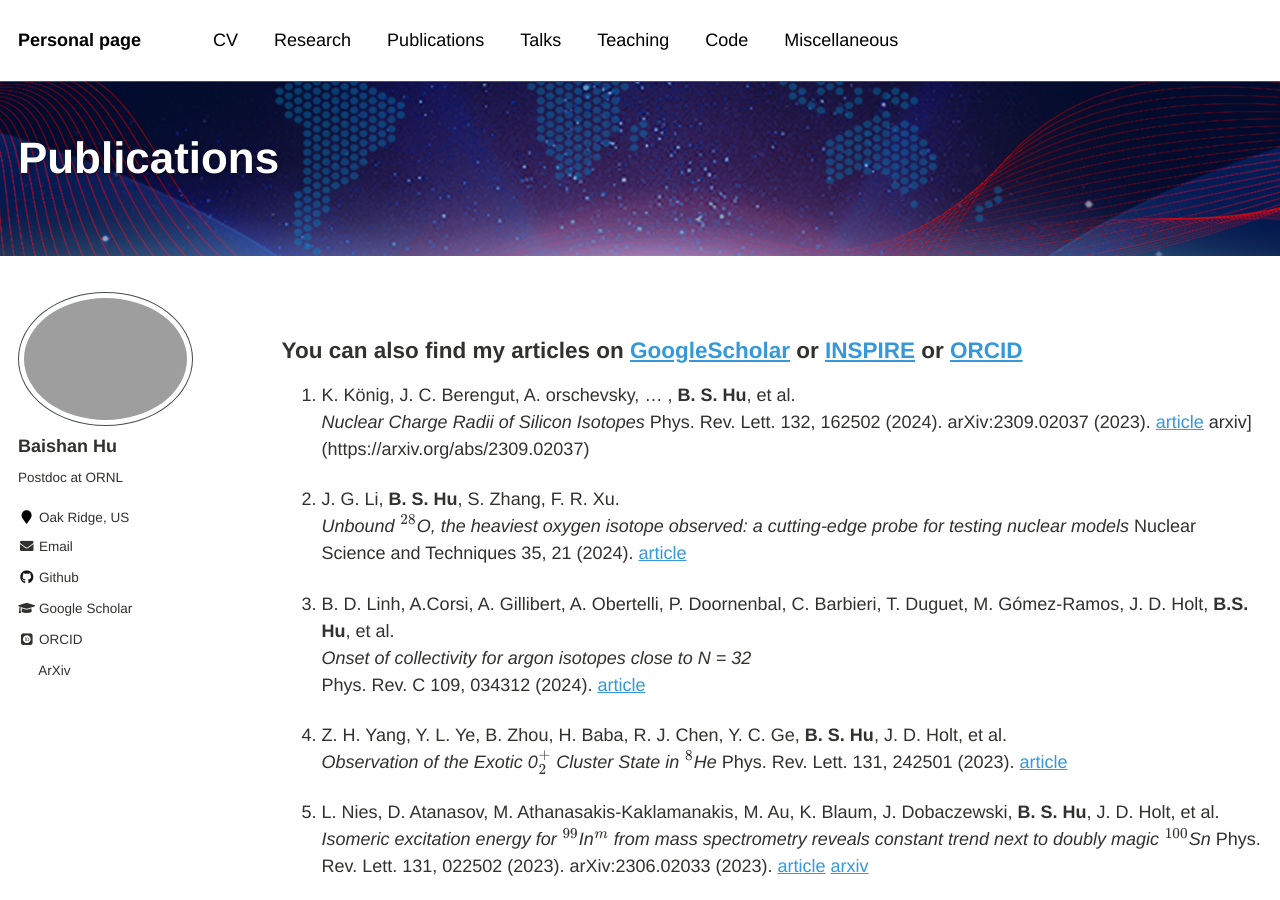
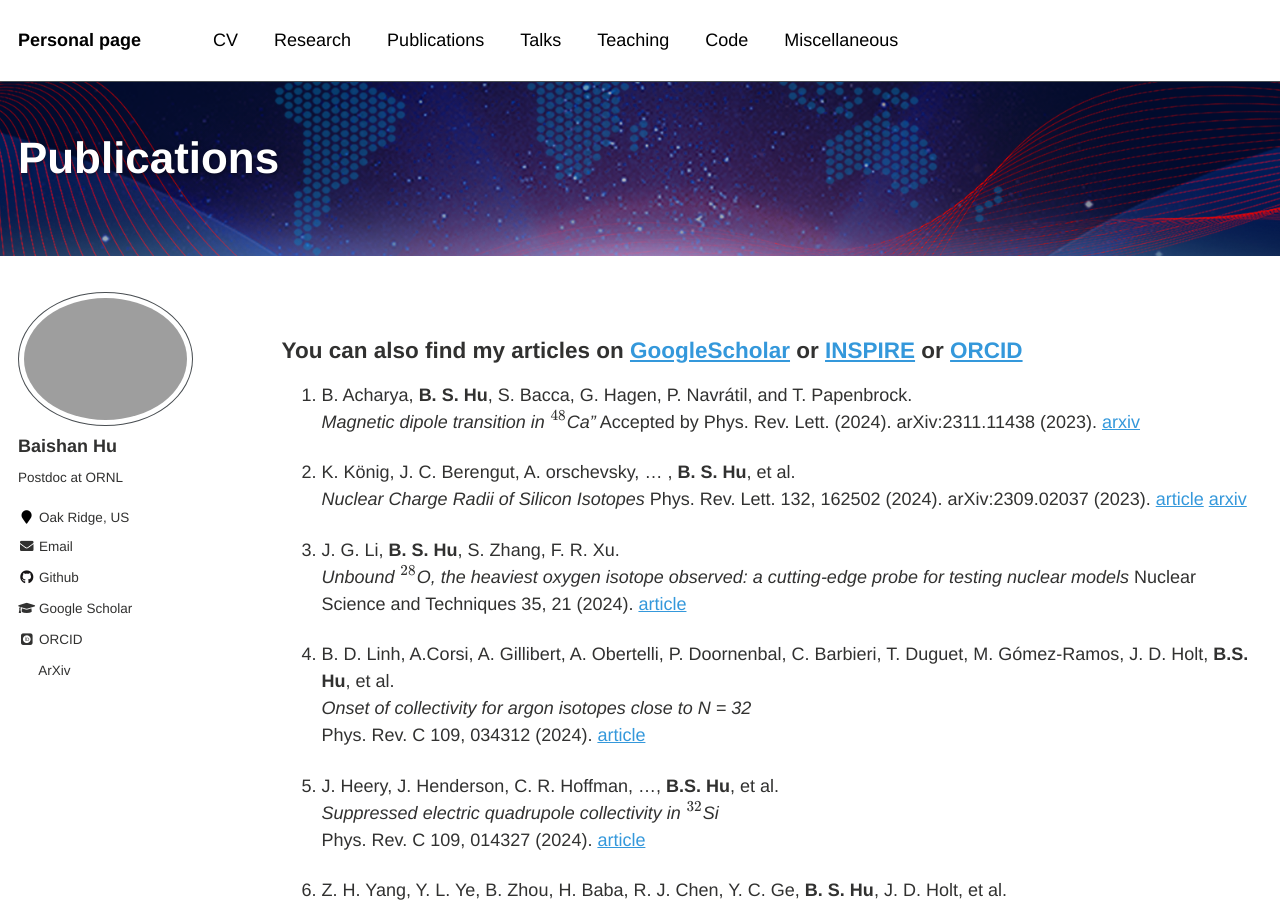
Before and after one commit to BaishanHu/baishanhu.github.io, a Jekyll site: the page built from _pages/publications.md, in a window 1280 px wide and 900 px high. Built offline with Jekyll 4.4.1, drawn with Linux system fonts in a browser that asks for light colours; some web fonts are replaced; formulas are drawn with MathJax 3.

Commit message:
Update Publications

```diff
--- a/_pages/publications.md
+++ b/_pages/publications.md
@@ -20,17 +20,25 @@ header:
 
 ## You can also find my articles on [GoogleScholar](https://scholar.google.com/citations?user=h1UW7HwAAAAJ&hl=en) or [INSPIRE](https://inspirehep.net/authors/1763531) or [ORCID](https://orcid.org/0000-0001-8071-158X)
 
-37. K. König, J. C. Berengut, A. orschevsky, ... , **B. S. Hu**, et al.
+39. B. Acharya, **B. S. Hu**, S. Bacca, G. Hagen, P. Navrátil, and T. Papenbrock.
+  <br/>_Magnetic dipole transition in $^{48}$Ca”_
+  Accepted by Phys. Rev. Lett. (2024). arXiv:2311.11438 (2023). [arxiv](https://arxiv.org/abs/2311.11438)
+
+38. K. König, J. C. Berengut, A. orschevsky, ... , **B. S. Hu**, et al.
   <br/>_Nuclear Charge Radii of Silicon Isotopes_
-  Phys. Rev. Lett. 132, 162502 (2024). arXiv:2309.02037 (2023). [article](https://journals.aps.org/prl/abstract/10.1103/PhysRevLett.132.162502) arxiv](https://arxiv.org/abs/2309.02037)
+  Phys. Rev. Lett. 132, 162502 (2024). arXiv:2309.02037 (2023). [article](https://journals.aps.org/prl/abstract/10.1103/PhysRevLett.132.162502) [arxiv](https://arxiv.org/abs/2309.02037)
 
-36. J. G. Li, **B. S. Hu**, S. Zhang, F. R. Xu.
+37. J. G. Li, **B. S. Hu**, S. Zhang, F. R. Xu.
   <br/>_Unbound $^{28}$O, the heaviest oxygen isotope observed: a cutting-edge probe for testing nuclear models_
   Nuclear Science and Techniques 35, 21 (2024). [article](https://link.springer.com/article/10.1007/s41365-024-01373-w)
 
-35. B. D. Linh, A.Corsi, A. Gillibert, A. Obertelli, P. Doornenbal, C. Barbieri, T. Duguet, M. Gómez-Ramos, J. D. Holt, **B.S. Hu**, et al.
+36. B. D. Linh, A.Corsi, A. Gillibert, A. Obertelli, P. Doornenbal, C. Barbieri, T. Duguet, M. Gómez-Ramos, J. D. Holt, **B.S. Hu**, et al.
   <br/>_Onset of collectivity for argon isotopes close to N = 32_
   Phys. Rev. C 109, 034312 (2024). [article](https://journals.aps.org/prc/abstract/10.1103/PhysRevC.109.034312)
+
+35. J. Heery, J. Henderson, C. R. Hoffman, ..., **B.S. Hu**, et al.
+  <br/>_Suppressed electric quadrupole collectivity in $^{32}$Si_
+  Phys. Rev. C 109, 014327 (2024). [article](https://journals.aps.org/prc/abstract/10.1103/PhysRevC.109.014327)
 
 34. Z. H. Yang, Y. L. Ye, B. Zhou, H. Baba, R. J. Chen, Y. C. Ge, **B. S. Hu**, J. D. Holt, et al.
   <br/>_Observation of the Exotic 0$^{+}_2$ Cluster State in $^{8}$He_
```
Also changed, not shown: 2 other files.
